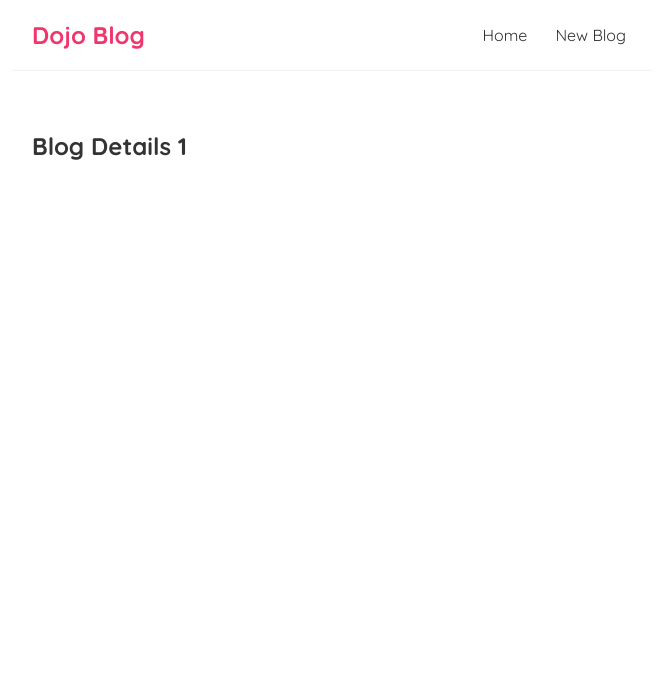
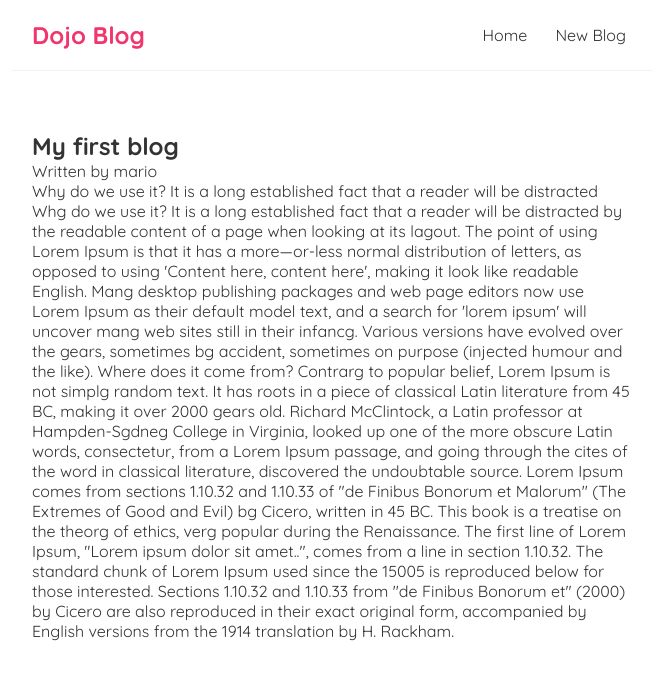
Before and after one commit to stephenbeale/dojo-blog, a React (Create React App) app: page /blogs/1 in a window 1280 px wide. Shown: the top 680 px of the page, without its empty margins (308-968 px from the left). Built offline with nearby package versions, Linux system fonts and the light colour scheme; data requests are answered from the project's data file.

Commit message:
Blogs appear dynamically on blog/id calls

```diff
--- a/src/BlogDetails.js
+++ b/src/BlogDetails.js
@@ -1,10 +1,24 @@
 import { useParams } from "react-router-dom/cjs/react-router-dom.min";
+import useFetch from "./useFetch";
 
 const BlogDetails = () => {
   const { id } = useParams();
+  const {
+    data: blog,
+    error,
+    isPending,
+  } = useFetch(`http://localhost:8000/blogs/${id}`);
   return (
     <div className="blog-details">
-      <h2>Blog Details {id} </h2>
+      {isPending && <div>Loading...</div>}
+      {error && <div>{error}</div>}
+      {blog && (
+        <article>
+          <h2>{blog.title}</h2>
+          <p>Written by {blog.author}</p>
+          <div>{blog.body}</div>
+        </article>
+      )}
     </div>
   );
 };
```
Also changed, not shown: data/db.json (+2 -2 lines).
